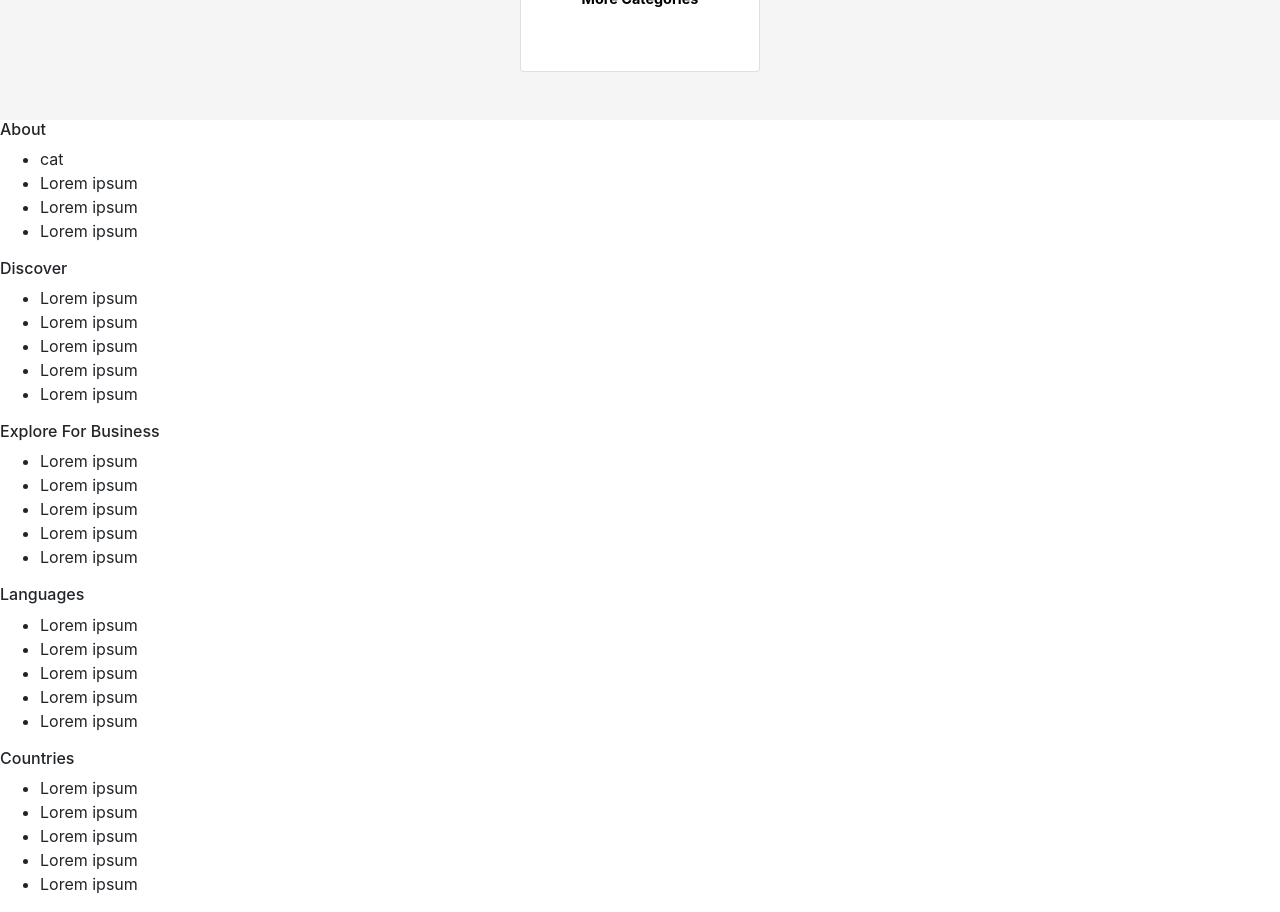
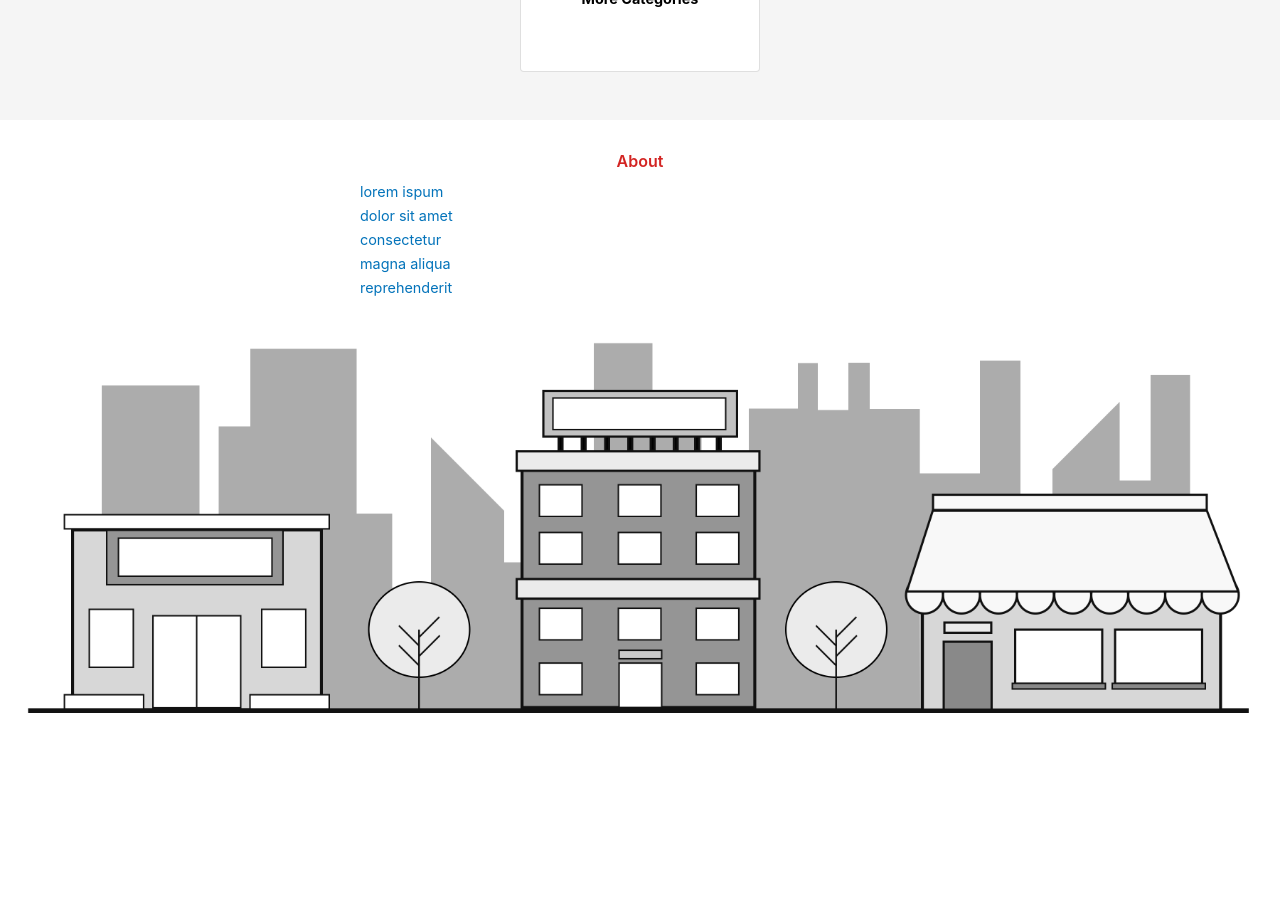
Before and after one commit to Guillermo-Martin/yelp-clone, a React (Create React App) app: page / in a window 1280 px wide. Shown: the part 5300-6212 px from the top of the page. After the commit the page ends 6074 px from the top, so only its background shows below. Built offline with nearby package versions, Linux system fonts and the light colour scheme.

Commit message:
Style footer, links, and add footer logo

```diff
--- a/src/components/Footer/index.js
+++ b/src/components/Footer/index.js
@@ -1,56 +1,19 @@
 import React from "react";
-
-let aboutLinks = ["cat", "Lorem ipsum", "Lorem ipsum", "Lorem ipsum",];
+import footerLogo from "./../../assets/images/footerLogo.png";
+import "./styles.css";
 
 function Footer(){
-  let allAboutLinks = aboutLinks.map(link => (
-    <li>{link}</li>
-  ));
-
   return (
-    <footer>
-      {/* <h5>Footer</h5> */}
-      <h6>About</h6>
-      <ul>
-        {/* <li>Lorem ipsum</li>
-        <li>Lorem ipsum</li>
-        <li>Lorem ipsum</li>
-        <li>Lorem ipsum</li>
-        <li>Lorem ipsum</li> */}
-        {allAboutLinks}
+    <footer className="Footer">
+      <h6 className="Footer-section-header">About</h6>
+      <ul className="Footer-section-ul">
+        <li><a href="#">lorem ispum</a></li>
+        <li><a href="#">dolor sit amet</a></li>
+        <li><a href="#">consectetur</a></li>
+        <li><a href="#">magna aliqua</a></li>
+        <li><a href="#">reprehenderit</a></li>
       </ul>
-      <h6>Discover</h6>
-      <ul>
-        <li>Lorem ipsum</li>
-        <li>Lorem ipsum</li>
-        <li>Lorem ipsum</li>
-        <li>Lorem ipsum</li>
-        <li>Lorem ipsum</li>
-      </ul>
-      <h6>Explore For Business</h6>
-      <ul>
-        <li>Lorem ipsum</li>
-        <li>Lorem ipsum</li>
-        <li>Lorem ipsum</li>
-        <li>Lorem ipsum</li>
-        <li>Lorem ipsum</li>
-      </ul>
-      <h6>Languages</h6>
-      <ul>
-        <li>Lorem ipsum</li>
-        <li>Lorem ipsum</li>
-        <li>Lorem ipsum</li>
-        <li>Lorem ipsum</li>
-        <li>Lorem ipsum</li>
-      </ul>
-      <h6>Countries</h6>
-      <ul>
-        <li>Lorem ipsum</li>
-        <li>Lorem ipsum</li>
-        <li>Lorem ipsum</li>
-        <li>Lorem ipsum</li>
-        <li>Lorem ipsum</li>
-      </ul>
+      <img src={footerLogo} alt="Footer logo" />
     </footer>
   );
 }
--- /dev/null
+++ b/src/components/Footer/styles.css
@@ -0,0 +1,29 @@
+.Footer {
+  padding: 2rem 0;
+}
+
+.Footer-section-header {
+  color: #d32422;
+  font-weight: 600;
+  text-align: center;
+}
+
+.Footer-section-ul {
+  /* border: 3px solid black; */
+  width: 50%;
+  margin: 0 auto;
+}
+
+.Footer-section-ul li {
+  list-style: none;
+}
+
+.Footer-section-ul a {
+  color: #0373ba;
+  font-size: 0.9rem;
+}
+
+.Footer img {
+  width: 100%;
+  margin-top: 1rem;
+}
```
Also changed, not shown: src/assets/images/footerLogo.png (added).
